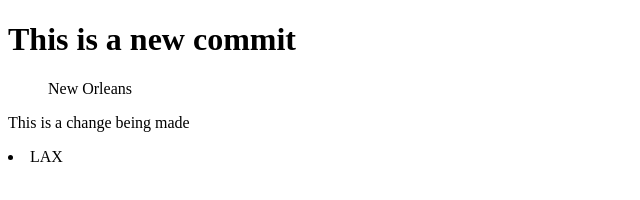
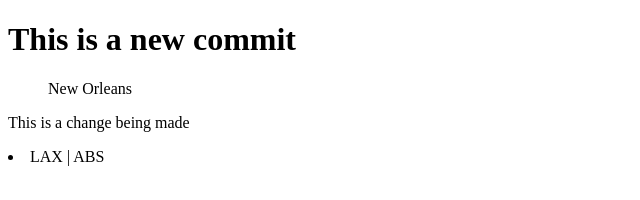
Before and after one commit to Franxbj/skills-release-based-workflow, a plain HTML site: page new-release.html in a window 1280 px wide. Shown: the full height of the page, 0-640 px from the left. Drawn offline with Linux system fonts and the light colour scheme.

Commit message:
AB#12 Update new-release.html
Newest update

```diff
--- a/new-release.html
+++ b/new-release.html
@@ -12,7 +12,7 @@
     </ul>
     <p>This is a change being made</p>
     <li>
-        LAX
+        LAX | ABS
     </li>
 </body>
 </html>
```
